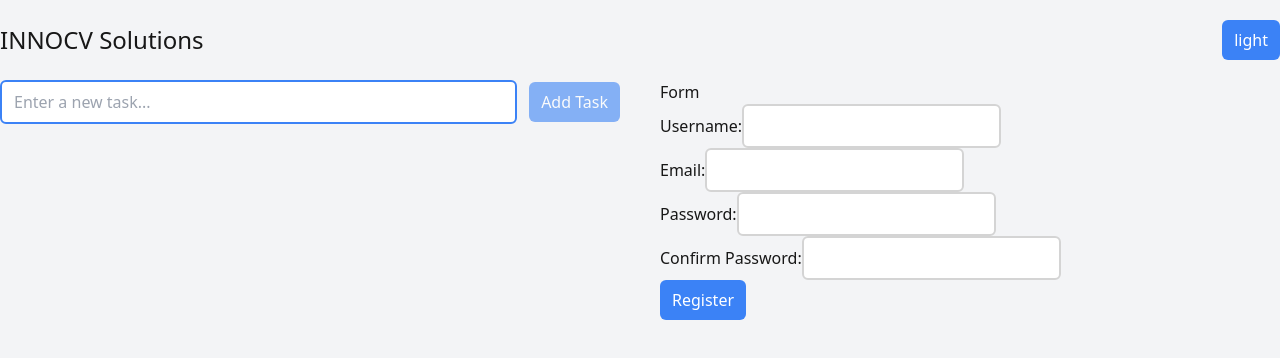
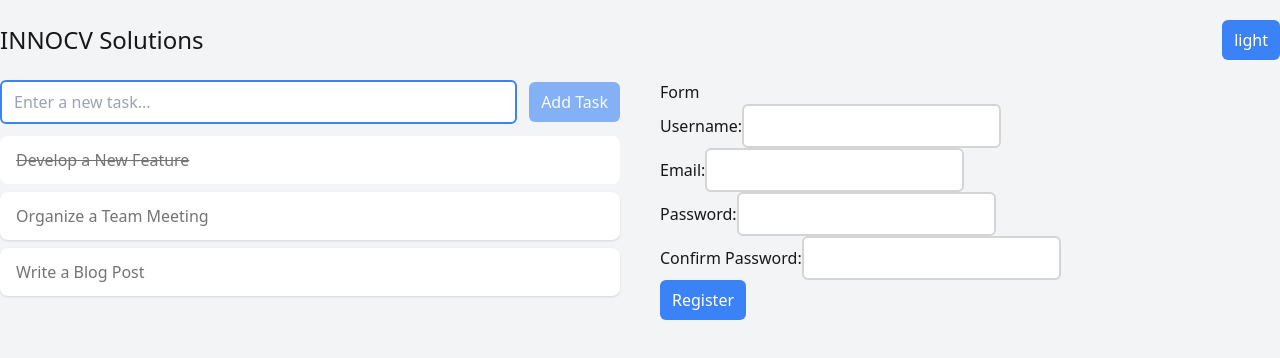
Before and after one commit to manumorante/todo-list, a React (Vite) app: page / in a window 1280 px wide. Shown: the top 358 px of the page. Built offline with nearby package versions, Linux system fonts and the light colour scheme.

Commit message:
feat: add clsx for conditional class names in TodoList component

```diff
--- a/package.json
+++ b/package.json
@@ -26,6 +26,7 @@
     "globals": "^15.14.0",
     "postcss": "^8.5.1",
     "tailwindcss": "3.4.17",
+    "clsx": "^2.1.1",
     "typescript": "~5.6.2",
     "typescript-eslint": "^8.18.2",
     "vite": "^6.0.5"
--- a/src/components/TodoList.tsx
+++ b/src/components/TodoList.tsx
@@ -1,5 +1,6 @@
 import React, { useState, useRef } from "react"
 import { v4 as uuidv4 } from "uuid"
+import cx from "clsx"
 
 interface Task {
   id: string
@@ -7,8 +8,14 @@ interface Task {
   completed: boolean
 }
 
+const exampleTasks: Task[] = [
+  { id: "1", text: "Develop a New Feature", completed: true },
+  { id: "2", text: "Organize a Team Meeting", completed: false },
+  { id: "3", text: "Write a Blog Post", completed: false },
+]
+
 const TodoList: React.FC = () => {
-  const [tasks, setTasks] = useState<Task[]>([])
+  const [tasks, setTasks] = useState<Task[]>(exampleTasks)
   const [newTask, setNewTask] = useState("")
   const inputRef = useRef<HTMLInputElement>(null)
 
@@ -64,11 +71,15 @@ const TodoList: React.FC = () => {
         {tasks.map((task) => (
           <li
             key={task.id}
-            className={`task px-4 py-3 rounded-lg bg-white dark:bg-neutral-800 cursor-pointer ${
-              task.completed
-                ? "line-through text-neutral-400 dark:text-neutral-500"
-                : "shadow text-neutral-600 dark:text-neutral-300"
-            }`}
+            className={cx(
+              "px-4 py-3",
+              "text-neutral-500 bg-white dark:bg-neutral-800",
+              "rounded-lg cursor-pointer",
+              {
+                "line-through  dark:text-neutral-400": task.completed,
+                "shadow  dark:text-neutral-300": !task.completed,
+              }
+            )}
             onClick={() => toggleTask(task.id)}
           >
             {task.text}
```
Also changed, not shown: 1 other file (tests, documents, lock files or other folders).
